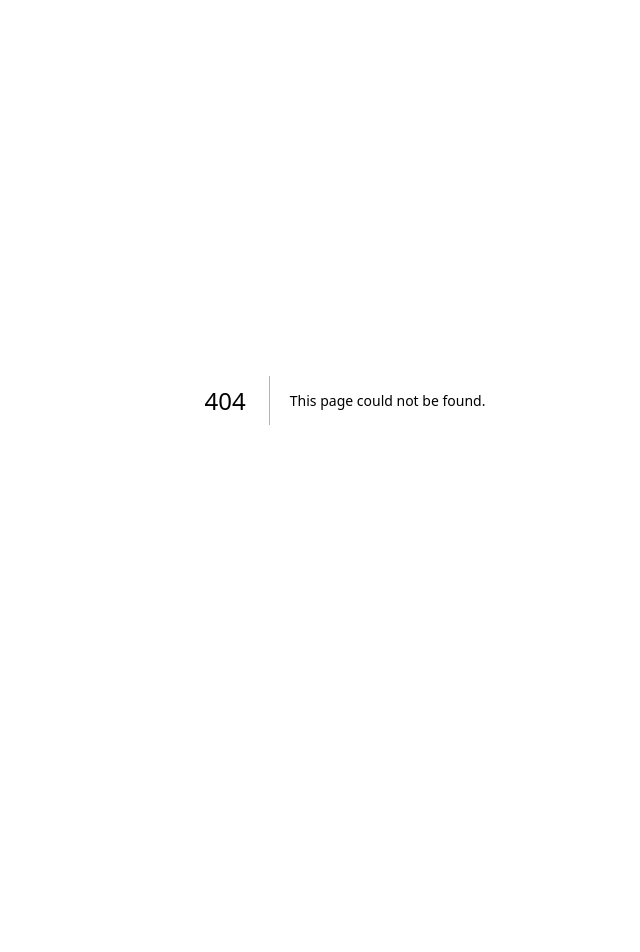
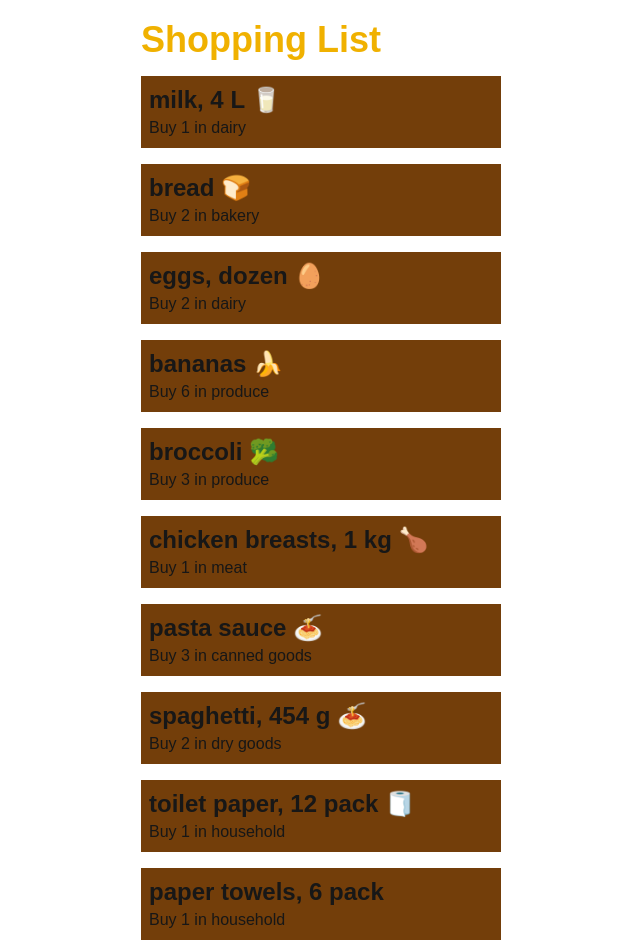
Before and after one commit to khait4/cprg306-assignments, a Next.js app: page /week-3 in a window 1280 px wide. Before the commit this address had no page. Shown: the top 952 px of the page, without its empty margins (295-935 px from the left). Before the commit the page ends 800 px from the top, so only its background shows below. Built offline with nearby package versions, Linux system fonts and the light colour scheme.

Commit message:
Week 3 Assignment

```diff
--- a/app/page.js
+++ b/app/page.js
@@ -3,9 +3,8 @@
   return(
     <main>
       <h1>CPRG 306: Web Development 2 - Assignments</h1>
-      <p>
-      <Link href="/week-2">Week 2 Assignment</Link>
-      </p>
+      <p><Link href="/week-2">Week 2 Assignment</Link></p>
+      <p><Link href="/week-3">Week 3 Assignment</Link></p>
     </main>
   )
 }
--- /dev/null
+++ b/app/week-3/item-list.js
@@ -0,0 +1,93 @@
+import Item from './item';
+
+export default function ItemList(){
+
+    const item1 = {
+        name: "milk, 4 L 🥛",
+        quantity: 1,
+        category: "dairy",
+    };
+
+    const item2 = {
+        name: "bread 🍞",
+        quantity: 2,
+        category: "bakery",
+    };
+
+    const item3 = {
+        name: "eggs, dozen 🥚",
+        quantity: 2,
+        category: "dairy",
+    };
+
+    const item4 = {
+        name: "bananas 🍌",
+        quantity: 6,
+        category: "produce",
+    };
+
+    const item5 = {
+        name: "broccoli 🥦",
+        quantity: 3,
+        category: "produce",
+    };
+
+    const item6 = {
+        name: "chicken breasts, 1 kg 🍗",
+        quantity: 1,
+        category: "meat",
+    };
+
+    const item7 = {
+        name: "pasta sauce 🍝",
+        quantity: 3,
+        category: "canned goods",
+    };
+
+    const item8 = {
+        name: "spaghetti, 454 g 🍝",
+        quantity: 2,
+        category: "dry goods",
+    };
+
+    const item9 = {
+        name: "toilet paper, 12 pack 🧻",
+        quantity: 1,
+        category: "household",
+    };
+
+    const item10 = {
+        name: "paper towels, 6 pack",
+        quantity: 1,
+        category: "household",
+    };
+
+    const item11 = {
+        name: "dish soap 🍽️",
+        quantity: 1,
+        category: "household",
+    };
+
+    const item12 = {
+        name: "hand soap 🧼",
+        quantity: 4,
+        category: "household",
+    };
+
+    return (
+        <div>
+            <Item item={item1} />
+            <Item item={item2} />
+            <Item item={item3} />
+            <Item item={item4} />
+            <Item item={item5} />
+            <Item item={item6} />
+            <Item item={item7} />
+            <Item item={item8} />
+            <Item item={item9} />
+            <Item item={item10} />
+            <Item item={item11} />
+            <Item item={item12} />
+        </div>
+    )
+}
--- /dev/null
+++ b/app/week-3/item.js
@@ -0,0 +1,9 @@
+export default function Item({ item }) {
+    const { name, quantity, category } = item;
+    return (
+        <section className=" bg-yellow-900 my-4 p-2 w-90">
+            <h2 className="text-2xl font-bold">{name}</h2>
+            <p>Buy {quantity} in {category}</p>
+        </section>
+    );
+}
--- /dev/null
+++ b/app/week-3/page.js
@@ -0,0 +1,10 @@
+import ItemList from "./item-list";
+
+export default function Page() {
+    return (
+        <main className="m-auto max-w-md p-5">
+            <h1 className="text-4xl text-yellow-500 font-bold ">Shopping List</h1>
+            <ItemList />
+        </main>
+    )
+}
```
